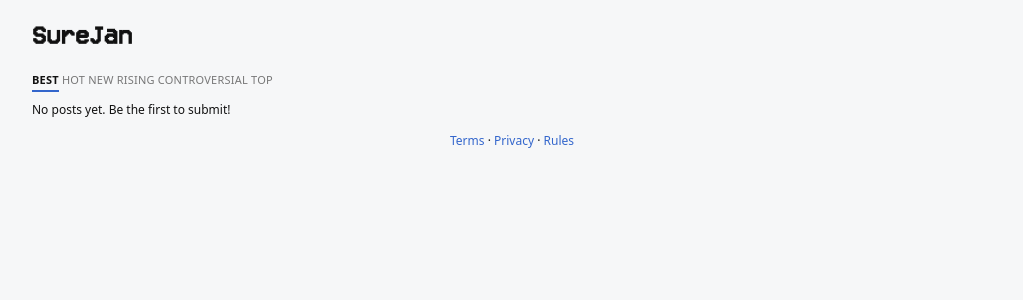
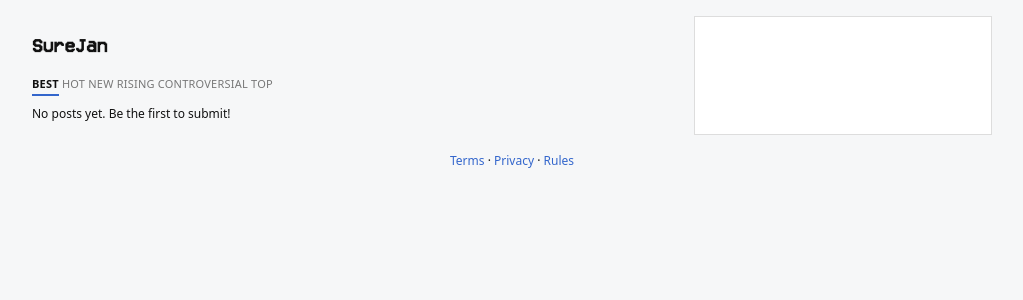
Before and after one commit to Dexter2099/SureJan, a Django app: page / in a window 1280 px wide. Shown: the part 125-425 px from the top of the page, without its empty margins (128-1151 px from the left). Run offline with Django 5.2, Linux system fonts and the light colour scheme; data that the repository does not hold is empty.

Commit message:
Add minimal sidebar partial

```diff
--- a/static/css/theme.css
+++ b/static/css/theme.css
@@ -209,7 +209,7 @@ a:focus {
 }
 
 .sidebar {
-  flex: 0 0 300px;
+  flex: 0 0 280px;
 }
 
 /* Thing (post) card -------------------------------------------------- */
--- a/templates/base.html
+++ b/templates/base.html
@@ -39,15 +39,15 @@
     {% comment %} old subreddit bar removed in favor of hdr-center {% endcomment %}
 
     <!-- Main feed container constrained by --feed-max -->
-    <main class="feed container">
-      {% if messages %}
-        <ul class="messages">
-          {% for message in messages %}
-            <li class="{{ message.tags }}">{{ message }}</li>
-          {% endfor %}
-        </ul>
-      {% endif %}
-      {% block content %}{% endblock %}
+    <main class="layout">
+      <section class="main feed">
+        {% block content %}{% endblock %}
+      </section>
+      <aside class="sidebar">
+        {% block sidebar %}
+          {% include "partials/sidebar_min.html" %}
+        {% endblock %}
+      </aside>
     </main>
     <footer class="site-footer">
       <div class="container" style="text-align:center;">
--- /dev/null
+++ b/templates/partials/sidebar_min.html
@@ -0,0 +1 @@
+<!-- minimal sidebar placeholder -->
```
